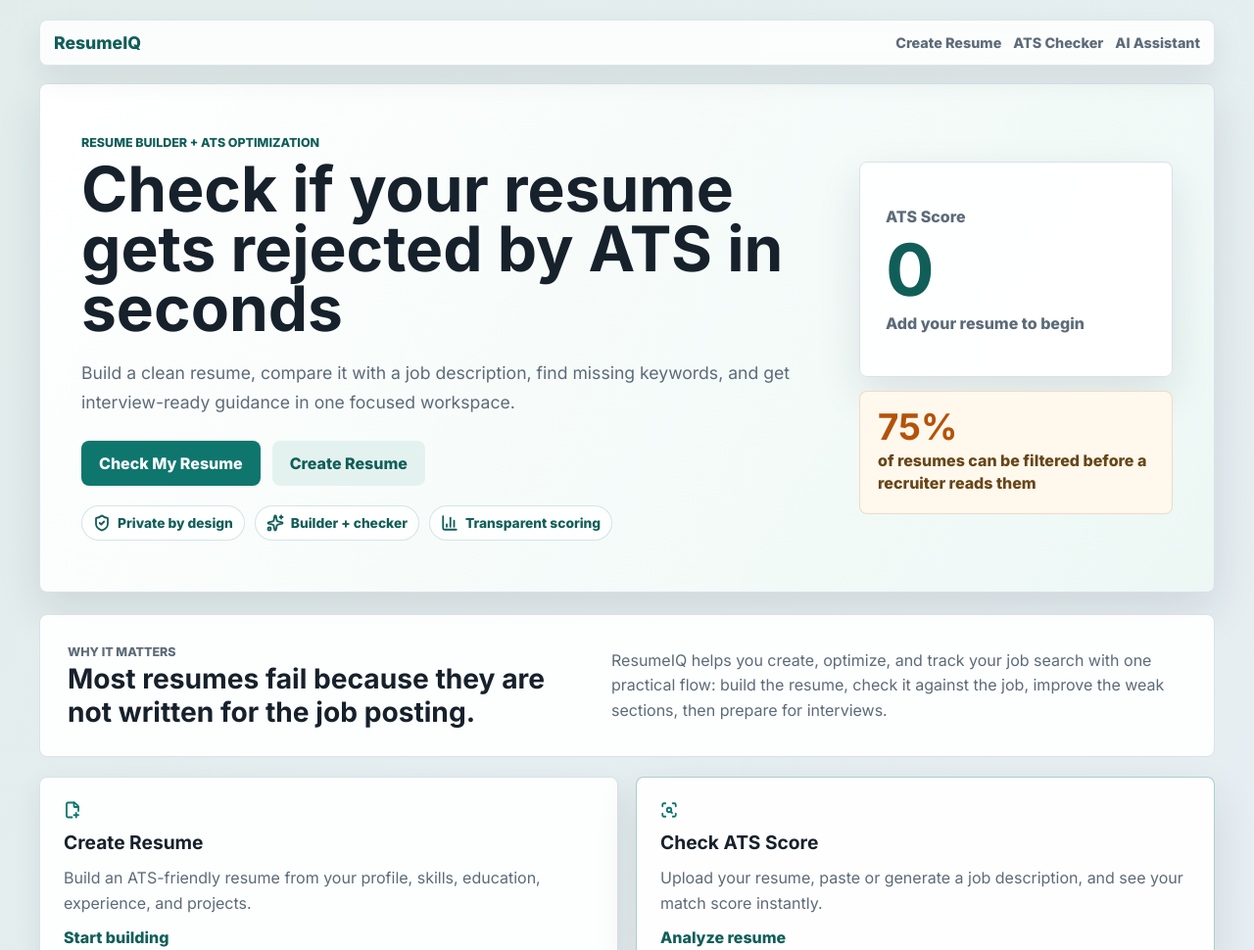
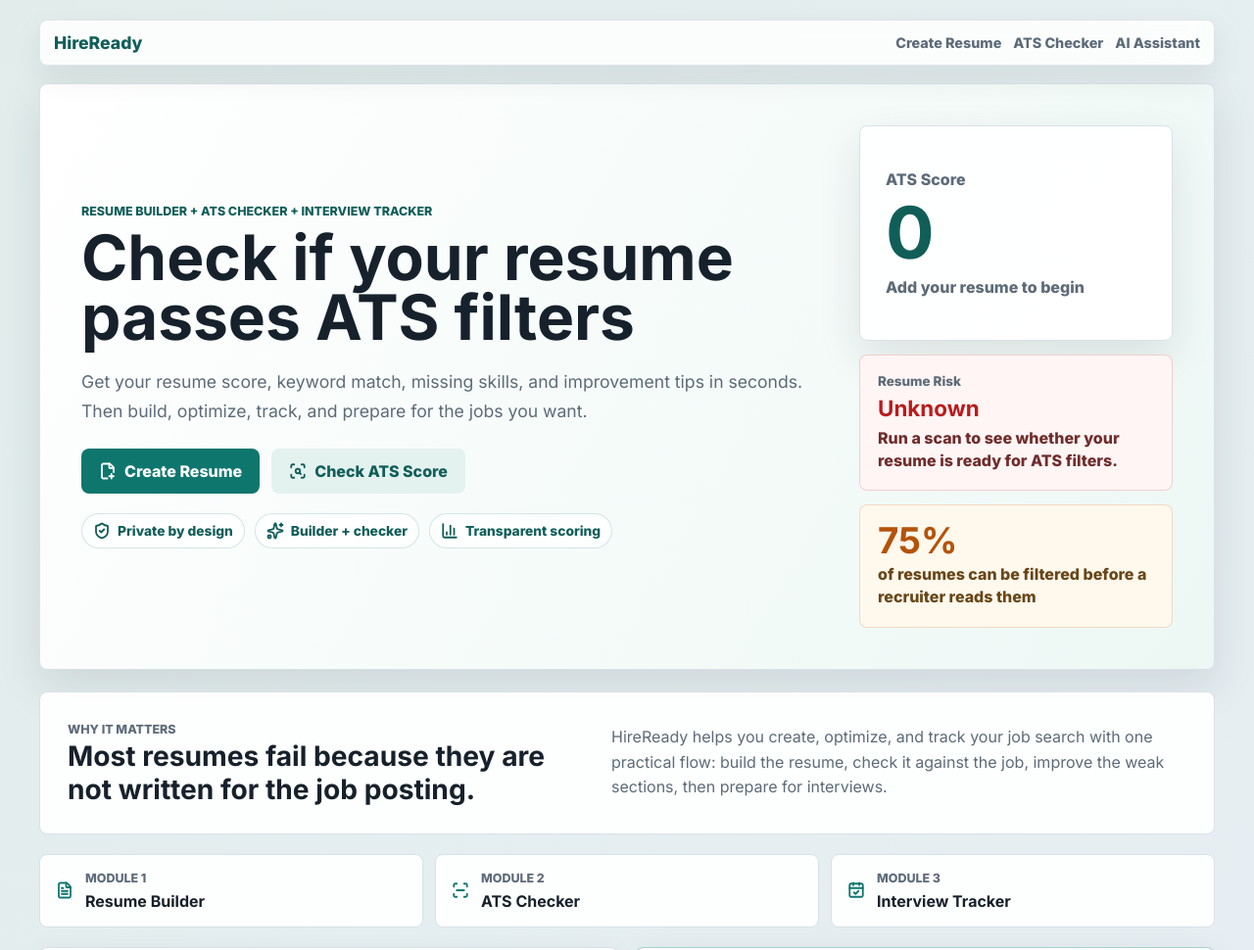
Before and after one commit to ayushbhati317-afk/Real-Resume, a website: page index.html in a window 1280 px wide. Shown: the top 970 px of the page at 98% size. Drawn offline with nearby package versions, Linux system fonts and the light colour scheme.

Commit message:
Sharpen HireReady product branding

```diff
--- a/index.html
+++ b/index.html
@@ -3,7 +3,7 @@
 <head>
   <meta charset="UTF-8">
   <meta name="viewport" content="width=device-width, initial-scale=1.0">
-  <title>ResumeIQ - Resume Builder and ATS Checker</title>
+  <title>HireReady - Resume Builder, ATS Checker, and Interview Tracker</title>
   <link rel="preconnect" href="https://fonts.googleapis.com">
   <link rel="preconnect" href="https://fonts.gstatic.com" crossorigin>
   <link href="https://fonts.googleapis.com/css2?family=Inter:wght@400;500;600;700;800&display=swap" rel="stylesheet">
@@ -12,7 +12,7 @@
 <body>
   <main class="app-shell">
     <nav class="top-nav" aria-label="Primary navigation">
-      <a class="brand" href="#top">ResumeIQ</a>
+      <a class="brand" href="#top">HireReady</a>
       <div class="nav-links">
         <a href="#builder">Create Resume</a>
         <a href="#checker">ATS Checker</a>
@@ -22,15 +22,15 @@
 
     <section class="hero product-hero" id="top">
       <div class="hero-copy">
-        <p class="eyebrow">Resume builder + ATS optimization</p>
-        <h1>Check if your resume gets rejected by ATS in seconds</h1>
+        <p class="eyebrow">Resume builder + ATS checker + interview tracker</p>
+        <h1>Check if your resume passes ATS filters</h1>
         <p class="intro">
-          Build a clean resume, compare it with a job description, find missing keywords,
-          and get interview-ready guidance in one focused workspace.
+          Get your resume score, keyword match, missing skills, and improvement tips in seconds.
+          Then build, optimize, track, and prepare for the jobs you want.
         </p>
         <div class="hero-actions">
-          <a class="button-link primary-link" href="#checker">Check My Resume</a>
-          <a class="button-link secondary-link" href="#builder">Create Resume</a>
+          <a class="button-link primary-link" href="#builder"><i data-lucide="file-plus-2"></i>Create Resume</a>
+          <a class="button-link secondary-link" href="#checker"><i data-lucide="scan-search"></i>Check ATS Score</a>
         </div>
         <div class="trust-row" aria-label="Trust signals">
           <span><i data-lucide="shield-check"></i> Private by design</span>
@@ -43,6 +43,11 @@
           <span class="score-label">ATS Score</span>
           <strong id="scoreValue">0</strong>
           <span id="scoreStatus">Add your resume to begin</span>
+        </div>
+        <div class="risk-card" id="riskCard">
+          <span>Resume Risk</span>
+          <strong id="riskStatus">Unknown</strong>
+          <p id="riskText">Run a scan to see whether your resume is ready for ATS filters.</p>
         </div>
         <div class="hero-proof">
           <strong>75%</strong>
@@ -57,9 +62,27 @@
         <h2>Most resumes fail because they are not written for the job posting.</h2>
       </div>
       <p>
-        ResumeIQ helps you create, optimize, and track your job search with one practical flow:
+        HireReady helps you create, optimize, and track your job search with one practical flow:
         build the resume, check it against the job, improve the weak sections, then prepare for interviews.
       </p>
+    </section>
+
+    <section class="module-strip" aria-label="Product modules">
+      <article>
+        <i data-lucide="file-text"></i>
+        <span>Module 1</span>
+        <strong>Resume Builder</strong>
+      </article>
+      <article>
+        <i data-lucide="scan-line"></i>
+        <span>Module 2</span>
+        <strong>ATS Checker</strong>
+      </article>
+      <article>
+        <i data-lucide="calendar-check"></i>
+        <span>Module 3</span>
+        <strong>Interview Tracker</strong>
+      </article>
     </section>
 
     <section class="choice-grid" aria-label="Main product options">
--- a/script.js
+++ b/script.js
@@ -43,6 +43,9 @@ const trackerList = document.querySelector("#trackerList");
 
 const scoreValue = document.querySelector("#scoreValue");
 const scoreStatus = document.querySelector("#scoreStatus");
+const riskStatus = document.querySelector("#riskStatus");
+const riskText = document.querySelector("#riskText");
+const riskCard = document.querySelector("#riskCard");
 const meterFill = document.querySelector("#meterFill");
 const summaryText = document.querySelector("#summaryText");
 const keywordScoreEl = document.querySelector("#keywordScore");
@@ -521,10 +524,19 @@ function renderAnalysis(report) {
 
   if (finalScore >= 80) {
     scoreStatus.textContent = "Excellent match";
+    riskStatus.textContent = "Low";
+    riskText.textContent = "Your resume looks likely to pass the first ATS screen for this role.";
+    riskCard.className = "risk-card low-risk";
   } else if (finalScore >= 60) {
     scoreStatus.textContent = "Good start";
+    riskStatus.textContent = "Medium";
+    riskText.textContent = "Your resume may pass, but missing keywords or weak sections could reduce visibility.";
+    riskCard.className = "risk-card medium-risk";
   } else {
     scoreStatus.textContent = "Needs optimization";
+    riskStatus.textContent = "High";
+    riskText.textContent = "Your resume will likely be rejected or ranked low unless you improve the match.";
+    riskCard.className = "risk-card high-risk";
   }
 
   summaryText.textContent = `Your resume matches ${keywordResult.matched.length} important job keywords and includes ${sectionResult.found.length} of ${expectedSections.length} recommended sections.`;
@@ -572,11 +584,11 @@ function scheduleLiveAnalysis() {
 
 function buildReportText() {
   if (!latestReport) {
-    return "Run the ATS Resume Checker first to generate a report.";
+    return "Run the HireReady ATS check first to generate a report.";
   }
 
   return [
-    "ATS Resume Checker Report",
+    "HireReady ATS Report",
     `Overall Score: ${latestReport.finalScore}`,
     `Keyword Match: ${latestReport.keywordResult.score}%`,
     `Section Health: ${latestReport.sectionResult.score}%`,
@@ -653,7 +665,7 @@ function downloadGeneratedResume() {
   const url = URL.createObjectURL(blob);
   const link = document.createElement("a");
   link.href = url;
-  link.download = "resumeiq-resume.txt";
+  link.download = "hireready-resume.txt";
   link.click();
   window.setTimeout(() => URL.revokeObjectURL(url), 0);
 }
@@ -865,6 +877,9 @@ function clearForm() {
   setExtractionStatus("Ready to import a resume.", 0);
   scoreValue.textContent = "0";
   scoreStatus.textContent = "Add your resume to begin";
+  riskStatus.textContent = "Unknown";
+  riskText.textContent = "Run a scan to see whether your resume is ready for ATS filters.";
+  riskCard.className = "risk-card";
   meterFill.style.width = "0%";
   keywordScoreEl.textContent = "0%";
   sectionScoreEl.textContent = "0%";
--- a/styles.css
+++ b/styles.css
@@ -146,6 +146,7 @@ h1 {
 button {
   display: inline-flex;
   min-height: 46px;
+  gap: 8px;
   align-items: center;
   justify-content: center;
   padding: 0 18px;
@@ -211,6 +212,7 @@ button.secondary:hover {
 }
 
 .score-card,
+.risk-card,
 .checker-panel,
 .results-panel,
 .phase,
@@ -266,6 +268,52 @@ button.secondary:hover {
   background: #fff8ed;
 }
 
+.risk-card {
+  display: grid;
+  gap: 6px;
+  padding: 18px;
+  border-color: rgba(185, 28, 28, 0.18);
+  background: #fff5f5;
+}
+
+.risk-card span {
+  color: var(--muted);
+  font-size: 0.84rem;
+  font-weight: 900;
+}
+
+.risk-card strong {
+  color: var(--bad);
+  font-size: 1.4rem;
+}
+
+.risk-card p {
+  margin: 0;
+  color: #6f2c2c;
+  line-height: 1.45;
+  font-weight: 800;
+}
+
+.risk-card.medium-risk {
+  border-color: rgba(180, 83, 9, 0.24);
+  background: #fff8ed;
+}
+
+.risk-card.medium-risk strong,
+.risk-card.medium-risk p {
+  color: #74430d;
+}
+
+.risk-card.low-risk {
+  border-color: rgba(21, 128, 61, 0.22);
+  background: #f0f9f2;
+}
+
+.risk-card.low-risk strong,
+.risk-card.low-risk p {
+  color: var(--good);
+}
+
 .hero-proof strong {
   color: var(--accent);
   font-size: 2.3rem;
@@ -313,6 +361,41 @@ button.secondary:hover {
   grid-template-columns: repeat(2, minmax(0, 1fr));
   gap: 18px;
   margin-bottom: 20px;
+}
+
+.module-strip {
+  display: grid;
+  grid-template-columns: repeat(3, minmax(0, 1fr));
+  gap: 12px;
+  margin-bottom: 20px;
+}
+
+.module-strip article {
+  display: grid;
+  grid-template-columns: auto 1fr;
+  gap: 6px 12px;
+  align-items: center;
+  padding: 16px;
+  border: 1px solid var(--line);
+  border-radius: 8px;
+  background: rgba(255, 255, 255, 0.94);
+}
+
+.module-strip svg {
+  grid-row: span 2;
+  color: var(--primary);
+}
+
+.module-strip span {
+  color: var(--muted);
+  font-size: 0.78rem;
+  font-weight: 900;
+  text-transform: uppercase;
+}
+
+.module-strip strong {
+  color: var(--ink);
+  font-size: 1rem;
 }
 
 .choice-card {
@@ -931,6 +1014,7 @@ select:focus {
   .choice-grid,
   .feature-grid,
   .how-it-works,
+  .module-strip,
   .phase-strip,
   .result-grid,
   .builder-grid,
```
Also changed, not shown: README.md.
